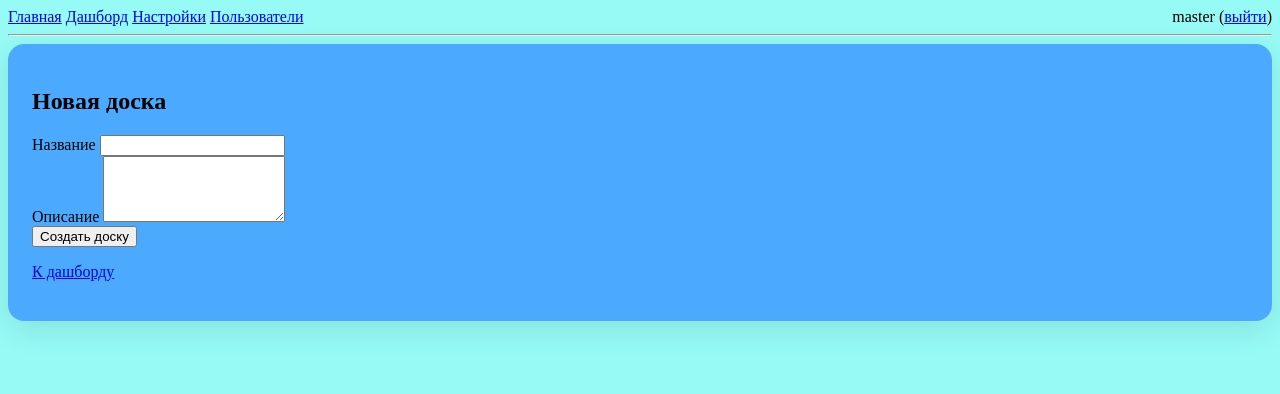
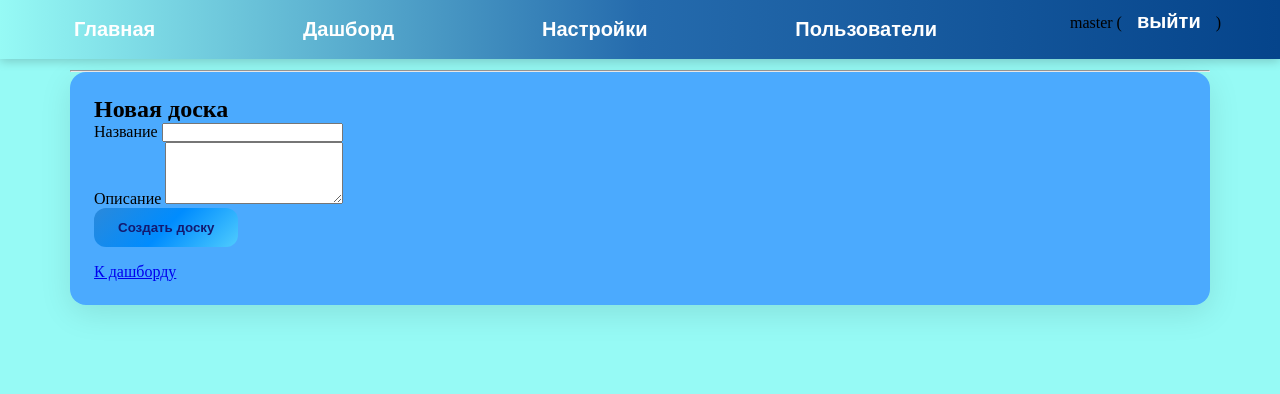
Before and after one commit to slnordtonffgl/Kanban, a Flask app: page /boards/new in a window 1280 px wide. Shown: the top 394 px of the page. Run offline with Flask 3, Linux system fonts and the light colour scheme; the visitor is signed in with stand-in values (Sample User, id 1); data comes from the database, SQL or seed files in the repository.

Commit message:
Add files via upload

```diff
--- a/db.py
+++ b/db.py
@@ -1,12 +1,13 @@
-from flask import Flask, render_template,session,request,url_for, redirect,abort,flash
 import sqlite3
+import os
 
-app = Flask(__name__)
-app.secret_key = "dev-secret"
-DB_PATH = "database.db"
+
+import os
+
+DB_PATH = os.environ.get("KANBAN_DB_PATH", "database.db")
 
 def get_conn():
-    conn = sqlite3.connect('your_database.db', timeout=15.0, check_same_thread=False)
+    conn = sqlite3.connect(DB_PATH, timeout=15.0, check_same_thread=False)
     conn.row_factory = sqlite3.Row
     conn.execute('PRAGMA foreign_keys = ON')
     conn.execute('PRAGMA busy_timeout = 10000')  # 10 сек ожидания
@@ -81,6 +82,17 @@ def init_db():
             position INTEGER DEFAULT 0,
             wip_limit INTEGER,
             FOREIGN KEY (board_id) REFERENCES boards(id)
+        )
+    """)
+    conn.execute("""
+        CREATE TABLE IF NOT EXISTS pages (
+            id INTEGER PRIMARY KEY AUTOINCREMENT,
+            title TEXT NOT NULL UNIQUE,
+            slug TEXT NOT NULL UNIQUE,
+            author_id INTEGER,
+            is_locked INTEGER NOT NULL DEFAULT 0,
+            created_at TEXT NOT NULL DEFAULT (strftime('%Y-%m-%dT%H:%M:%SZ', 'now')),
+            FOREIGN KEY (author_id) REFERENCES users(id)
         )
     """)
     conn.execute("""
--- a/static/styles.css
+++ b/static/styles.css
@@ -1,5 +1,40 @@
+* {
+  margin: 0;
+  padding: 0;
+  box-sizing: border-box;
+}
+.navbar {
+  position: fixed;
+  top: 0;
+  left: 0;
+  width: 100%;
+  background: linear-gradient(90deg, #96faf5, #256bad, #05448b); /* оранжевый → красный → бордовый */
+  display: flex;
+  justify-content: space-around; /* равные отступы */
+  padding: 10px 0;
+  z-index: 1000;
+  box-shadow: 0 2px 10px rgba(0,0,0,0.2);
+}
+
+.navbar a {
+  color: white;
+  text-decoration: none;
+  font-family: Arial, sans-serif;
+  font-size: 20px;
+  font-weight: bold;
+  padding: 8px 15px;
+  border-radius: 8px;
+  transition: all 0.3s ease; /* плавный эффект */
+}
+
+.navbar a:hover {
+  transform: translateY(-5px) scale(1.05); /* выпрыгивает вверх и увеличивается */
+  box-shadow: 0 8px 20px rgba(0,0,0,0.3);
+  background: linear-gradient(90deg, #05448b, #96faf5, #6697f1); /* инвертированный градиент на hover */
+}
 body{
   background-color: #96faf5;
+   padding: 70px ;
 }
 .card {
   position: relative;
@@ -32,15 +67,19 @@ body{
   position: relative;
   overflow: visible;
   transition: all 0.4s cubic-bezier(0.25, 0.46, 0.45, 0.94);
-  background: linear-gradient(135deg, #4f86fe 0%, #1581fc 100%) !important;
+  background: linear-gradient(135deg, #92c5e7 0%, #1581fc 100%) !important;
   box-shadow: 0 4px 15px rgba(79, 172, 254, 0.3);
+}
+.btn-action:hover {
+  transform: translateY(-6px) scale(1.05);
+  box-shadow: 0 20px 40px rgba(79, 172, 254, 0.4);
 }
 .button-hover {
   position: relative;
   display: inline-block;
   padding: 12px 24px;
   background: linear-gradient(135deg, #2a89db 0%, #008cfe 50%, #4fccfe 100%);
-  color: rgb(19, 26, 112);
+  color:rgb(19, 26, 112);
   border: none;
   border-radius: 12px;
   font-weight: 600;
@@ -79,8 +118,8 @@ body{
 .button-register:hover {
   background: linear-gradient(135deg, #0099cc 0%, #00d4ff 100%);
   transform: translateY(-6px) scale(1.05);
+  box-shadow: 0 20px 40px rgba(79, 172, 254, 0.4);
 }
-
 
 .button-delete {
   background: linear-gradient(135deg, #1e0b75 0%, #1b5baf 100%);
@@ -96,7 +135,7 @@ body{
   position: relative;
   display: inline-block;
   padding: 12px 24px;
-  background: linear-gradient(135deg, #2a89db 0%, #00d8fe 50%, #4fccfe 100%);
+  background: linear-gradient(135deg, #2a89db 0%, #008cfe 50%, #4fccfe 100%);
   color: rgb(19, 26, 112);
   border: none;
   border-radius: 12px;
@@ -107,6 +146,29 @@ body{
   z-index: 2;
 }
 
+.submit:hover {
+  transform: translateY(-6px) scale(1.05);
+  box-shadow: 0 20px 40px rgba(79, 172, 254, 0.4);
+}
+.btn-primary{
+  position: relative;
+  display: inline-block;
+  padding: 12px 24px;
+  background: linear-gradient(135deg, #2a89db 0%, #008cfe 50%, #4fccfe 100%);
+  color: rgb(19, 26, 112);
+  border: none;
+  border-radius: 12px;
+  font-weight: 600;
+  cursor: pointer;
+  overflow: hidden;
+  transition: all 0.4s cubic-bezier(0.25, 0.46, 0.45, 0.94);
+  z-index: 2;
+}
+
+.btn-primary:hover {
+  transform: translateY(-6px) scale(1.05);
+  box-shadow: 0 20px 40px rgba(79, 172, 254, 0.4);
+}
 .card-buttons {
   display: flex;
   gap: 12px;
--- a/templates/base.html
+++ b/templates/base.html
@@ -8,7 +8,7 @@
   <body>
     <header>
 
-      <nav>
+      <nav class="navbar">
         <a href="{{ url_for('home') }}">Главная</a>
 
         {% if current_user() %}
--- a/views_auth.py
+++ b/views_auth.py
@@ -19,7 +19,7 @@ def is_logged_in():
 
 def is_admin():
     user = current_user()
-    return user is not None and user.get("role") == "admin"
+    return user is not None and user["role"] == "admin"
 
 def get_registration_open():
     conn = get_conn()
--- a/views_boards.py
+++ b/views_boards.py
@@ -228,18 +228,29 @@ def archived_boards_for_user():
 def board_view_view(board_id: int):
     conn = get_conn()
     board = conn.execute("SELECT * FROM boards WHERE id = ?", (board_id,)).fetchone()
+    if board is None:
+        conn.close()
+        abort(404)
+
+    if not can_view_board(board_id):
+        conn.close()
+        abort(404)
+
+    columns = conn.execute(
+        """
+        SELECT id, board_id, title, position, wip_limit
+        FROM columns
+        WHERE board_id = ?
+        ORDER BY position ASC, id ASC
+        """,
+        (board_id,),
+    ).fetchall()
     conn.close()
 
-    if not board or not can_view_board(board_id):
-        abort(404)
-
-    # Заглушка - замените на полный код
-    columns = []  # columns_for_board(board_id)
     cards_by_column = cards_for_board(board_id)
-    can_edit = True  # can_edit_board(board_id)
-    collaborators = []  # collaborators_for_board(board_id)
-    board = {"id": board_id, "title": "Test Board"}
+    collaborators = []  # можно добавить позже
     activity = recent_activity_for_board(board_id)
+    can_edit = can_edit_board(board_id)
 
     return render_template(
         "board.html",
@@ -392,7 +403,7 @@ def card_edit_view(card_id: int):
     conn.execute(
         """
         UPDATE cards
-        SET column_id = ?, position = ?, updated_at = (strftime('%Y-%m-%dT%H:%M:%SZ', 'now'))
+        SET title = ?, description = ?, updated_at = (strftime('%Y-%m-%dT%H:%M:%SZ', 'now'))
         WHERE id = ?
         """,
         (title, description or "", card_id),
@@ -405,7 +416,7 @@ def card_edit_view(card_id: int):
     conn.commit()
     conn.close()
 
-    return redirect(url_for("board_view", board_id=board_id))
+    return redirect(url_for("board_view", board_id=card["board_id"]))
 
 def recent_activity_for_board(board_id: int, limit: int = 30):
     """Вернуть последние события по карточкам этой доски."""
```
Also changed, not shown: views_pages.py (+57 -31 lines), 1 other file.
